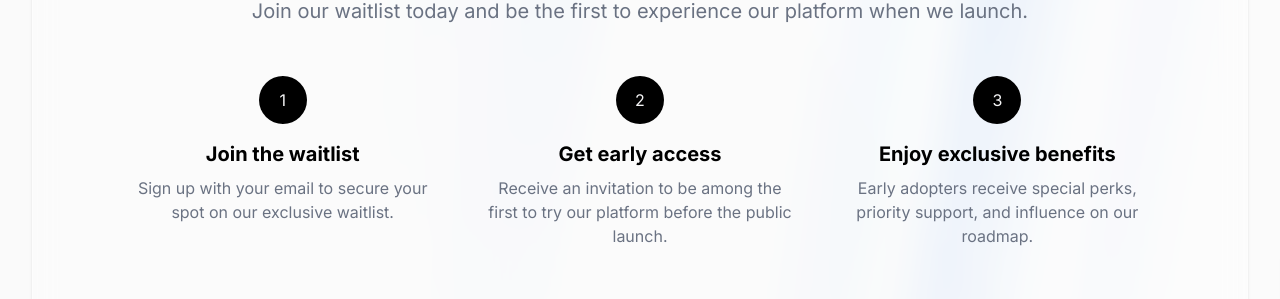
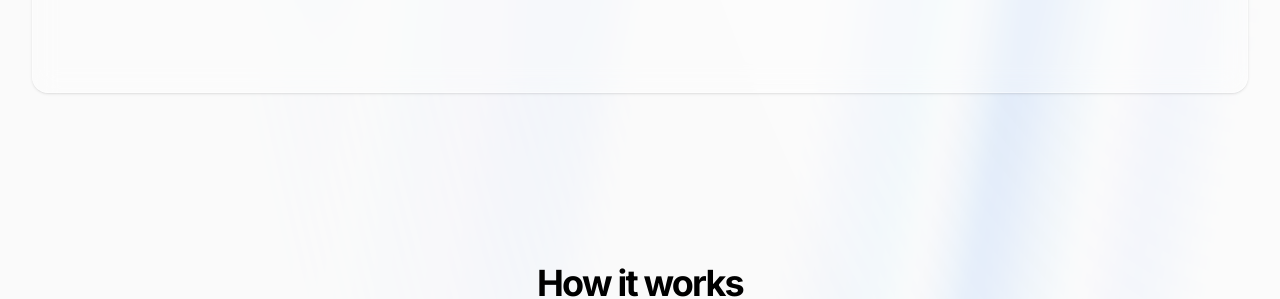
Before and after one commit to getfevo/fevo, a Next.js app: page / in a window 1280 px wide. Shown: the part 2381-2680 px from the top of the page. Built offline with nearby package versions, Linux system fonts and the light colour scheme.

Commit message:
feat: new faq style

```diff
--- a/src/app/page.tsx
+++ b/src/app/page.tsx
@@ -4,7 +4,6 @@ import Image from "next/image"
 import Header from "@/components/header"
 import { Accordion, AccordionItem, AccordionTrigger, AccordionContent } from "@/components/ui/accordion"
 import { AuroraBackground } from "@/components/ui/background"
-import { motion } from "motion/react"
 import { BellDotIcon, ChartNoAxesColumn, ChartNoAxesColumnIncreasing, MessagesSquare } from "lucide-react"
 
 export default function Home() {
@@ -14,7 +13,7 @@ export default function Home() {
       <Header />
         {/* Hero Section */}
         <main className="flex-1 z-10 self-center px-4 sm:px-6 md:px-8">
-        <section className="mt-10 lg:py-12">
+        <section className="mt-10 py-12 md:py-24 lg:py-32">
           <div className="container z-10 mx-auto max-w-7xl px-4 sm:px-6 lg:px-8">
             <div className="text-center max-w-[600px] mx-auto">
               <div className="flex flex-col justify-center space-y-4">
@@ -36,7 +35,7 @@ export default function Home() {
         </section>
 
         {/* Bento Box Layout */}
-        <section className="w-full py-6 md:py-12 mt-10 rounded-2xl">
+        <section className="w-full py-12 md:py-24 lg:py-32 mt-10 rounded-2xl">
           <div className="container mx-auto max-w-7xl px-4 sm:px-6 lg:px-8">
             <div className="grid grid-cols-1 md:grid-cols-3 gap-5">
               {/* Main Feature */}
@@ -158,7 +157,7 @@ export default function Home() {
         </section>
 
         {/* How It Works Section */}
-        <section id="how-it-works" className="w-full py-12 md:py-24 lg:py-32 bg-white/30 backdrop-blur-md border-white/40 border mt-10 rounded-2xl shadow-sm">
+        <section id="how-it-works" className="w-full py-12 md:py-24 lg:py-32 mt-10">
           <div className="container mx-auto max-w-7xl px-4 sm:px-6 lg:px-8">
             <div className="flex flex-col items-center justify-center space-y-4 text-center">
               <div className="space-y-2">
@@ -169,8 +168,8 @@ export default function Home() {
               </div>
             </div>
             <div className="mx-auto grid max-w-5xl gap-8 py-12 grid-cols-1 md:grid-cols-2 lg:grid-cols-3 lg:gap-12">
-              <div className="flex flex-col items-center text-center space-y-4">
-                <div className="flex h-12 w-12 items-center justify-center rounded-full bg-black text-muted">1</div>
+            <div className="flex flex-col items-center text-center bg-white/30 backdrop-blur-md rounded-2xl p-6 shadow-[0_8px_30px_rgb(0,0,0,0.06)] border border-white/50 hover:shadow-[0_10px_30px_rgb(0,0,0,0.1)] transition-all duration-300 group hover:bg-white/60">
+            <div className="flex h-12 w-12 items-center justify-center rounded-full bg-black text-muted mb-2">1</div>
                 <div className="space-y-2">
                   <h3 className="text-xl font-bold text-black">Join the waitlist</h3>
                   <p className="text-gray-500">
@@ -178,8 +177,8 @@ export default function Home() {
                   </p>
                 </div>
               </div>
-              <div className="flex flex-col items-center text-center space-y-4">
-                <div className="flex h-12 w-12 items-center justify-center rounded-full bg-black text-muted">2</div>
+              <div className="flex flex-col items-center text-center bg-white/30 backdrop-blur-md rounded-2xl p-6 shadow-[0_8px_30px_rgb(0,0,0,0.06)] border border-white/50 hover:shadow-[0_10px_30px_rgb(0,0,0,0.1)] transition-all duration-300 group hover:bg-white/60">
+                <div className="flex h-12 w-12 items-center justify-center rounded-full bg-black text-muted mb-2">2</div>
                 <div className="space-y-2">
                   <h3 className="text-xl font-bold text-black">Get early access</h3>
                   <p className="text-gray-500">
@@ -187,8 +186,8 @@ export default function Home() {
                   </p>
                 </div>
               </div>
-              <div className="flex flex-col items-center text-center space-y-4">
-                <div className="flex h-12 w-12 items-center justify-center rounded-full bg-black text-muted">3</div>
+              <div className="flex flex-col items-center text-center bg-white/30 backdrop-blur-md rounded-2xl p-6 shadow-[0_8px_30px_rgb(0,0,0,0.06)] border border-white/50 hover:shadow-[0_10px_30px_rgb(0,0,0,0.1)] transition-all duration-300 group hover:bg-white/60">
+                <div className="flex h-12 w-12 items-center justify-center rounded-full bg-black text-muted mb-2">3</div>
                 <div className="space-y-2">
                   <h3 className="text-xl font-bold text-black">Enjoy exclusive benefits</h3>
                   <p className="text-gray-500">
@@ -201,12 +200,13 @@ export default function Home() {
         </section>
 
         {/*FAQ Section */}
-        <section id="faq" className="w-full py-12 md:py-20 lg:py-28 bg-gray-100/30 backdrop-blur-md mt-10 shadow rounded-2xl">
-          <div className="container mx-auto max-w-7xl px-4 sm:px-6 lg:px-8">
-            <div className="flex flex-col items-center justify-center space-y-6 text-center">
+        <section id="faq" className="w-full py-12 md:py-24 lg:py-32 mt-10">
+          <div className="container mx-auto max-w-7xl px-4 sm:px-6 lg:px-8 flex lg:flex-row flex-col items-center lg:items-start mb-auto">
+            <div className="flex flex-col space-y-6 lg:w-1/3 w-full lg:mb-0 mb-10">
               <div className="space-y-4">
+                <small className="font-bold text-gray-400">FAQ</small>
                 <h2 className="text-3xl font-bold tracking-tighter md:text-4xl text-black">
-                  Frequently asked questions
+                  Frequently Asked Questions.
                 </h2>
                 <p className="max-w-[1000px] text-gray-500 md:text-xl lg:text-lg xl:text-xl">
                   Everything you need to know about our upcoming platform.
@@ -215,7 +215,7 @@ export default function Home() {
             </div>
 
             {/* Accordion FAQ */}
-            <div className="mx-auto max-w-4xl py-12">
+            <div className="ml-auto lg:w-3/5 w-full">
               <Accordion type="single" collapsible>
                 {[
                   {
@@ -241,7 +241,7 @@ export default function Home() {
                 ].map((item, i) => (
                   <AccordionItem key={i} value={`item-${i}`}>
                     <AccordionTrigger className="text-lg font-medium cursor-pointer">{item.question}</AccordionTrigger>
-                    <AccordionContent className="text-gray-700 text-base">{item.answer}</AccordionContent>
+                    <AccordionContent className="text-gray-700 text-base pb-6">{item.answer}</AccordionContent>
                   </AccordionItem>
                 ))}
               </Accordion>
@@ -250,7 +250,7 @@ export default function Home() {
         </section>
 
         {/* Final CTA Section */}
-        <section className="w-full py-12 md:py-24 lg:py-32 bg-black text-muted mt-10 rounded-2xl shadow-sm mb-10">
+        <section className="w-full py-12 md:py-24 lg:py-32 mt-12 md:mt-24 lg:mt-32 bg-black text-muted rounded-2xl shadow-sm mb-10">
           <div className="container mx-auto max-w-7xl px-4 sm:px-6 lg:px-8">
             <div className="flex flex-col items-center justify-center space-y-4 text-center">
               <div className="space-y-2">
```
